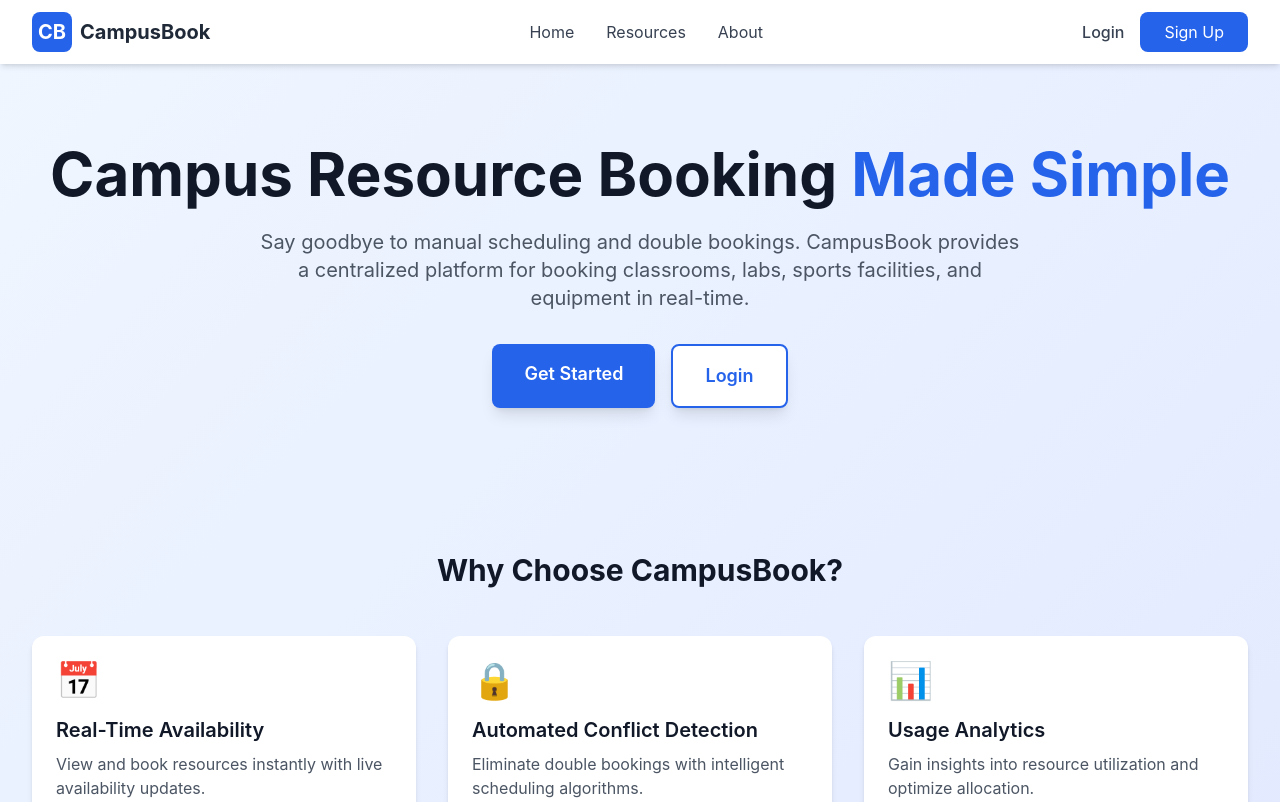
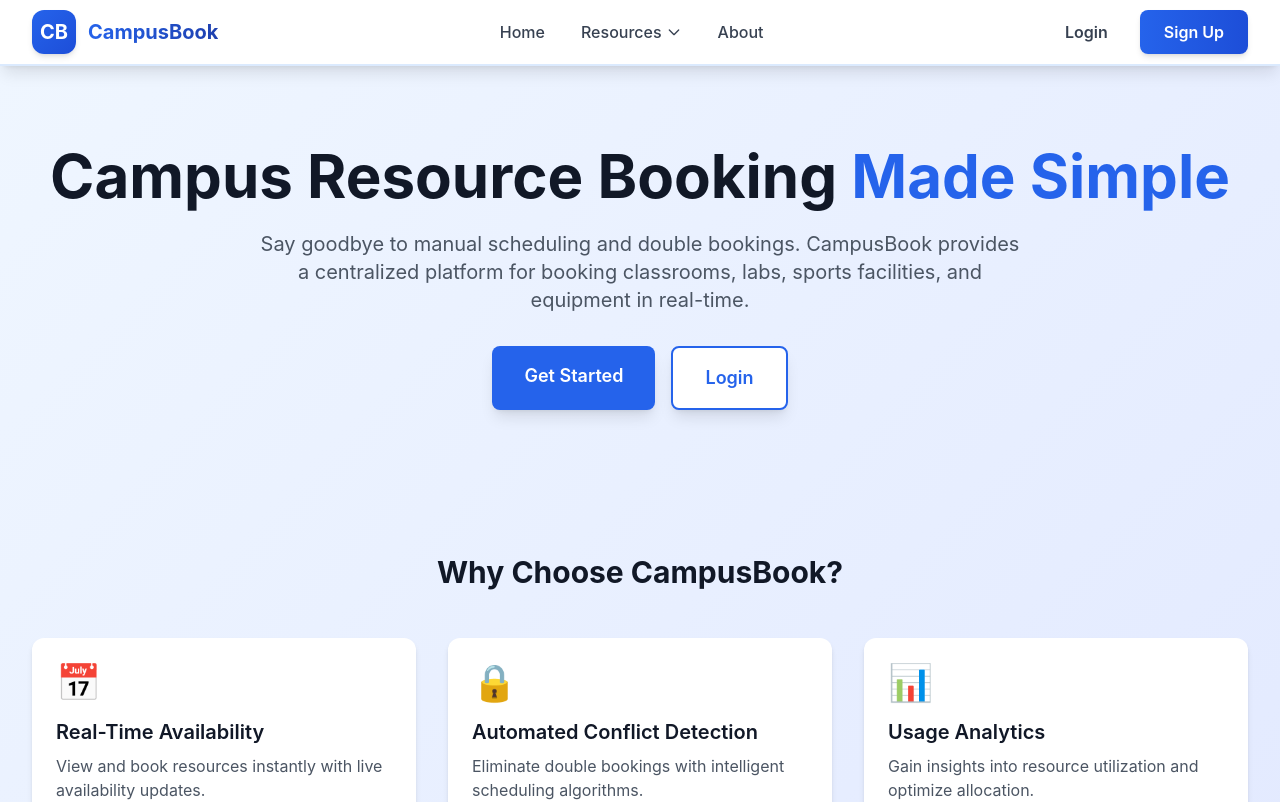
Before and after one commit to itsaayush77/Campus-Resource-Booking-Optimization-System-Final-Year-Project, a React app in the folder frontend/: page / in a window 1280 px wide. Shown: the top 802 px of the page. Built offline with nearby package versions, Linux system fonts and the light colour scheme; the HTML template or start-up script is replaced by a standard one.

Commit message:
feat: enhance Navbar with resources dropdown menu and improved styling

```diff
--- a/frontend/src/components/Navbar.jsx
+++ b/frontend/src/components/Navbar.jsx
@@ -3,6 +3,8 @@ import { useState } from 'react'
 
 const Navbar = () => {
   const [isLoggedIn, setIsLoggedIn] = useState(false)
+  const [isResourcesOpen, setIsResourcesOpen] = useState(false)
+  const [isMobileMenuOpen, setIsMobileMenuOpen] = useState(false)
   const navigate = useNavigate()
 
   const handleLogout = () => {
@@ -10,44 +12,100 @@ const Navbar = () => {
     navigate('/')
   }
 
+  const resourceTypes = [
+    { name: 'Study Rooms', icon: '📚', path: '/resources/study-rooms' },
+    { name: 'Labs', icon: '🔬', path: '/resources/labs' },
+    { name: 'Equipment', icon: '💻', path: '/resources/equipment' },
+    { name: 'Meeting Rooms', icon: '🏢', path: '/resources/meeting-rooms' },
+    { name: 'Sports Facilities', icon: '⚽', path: '/resources/sports' },
+    { name: 'Auditoriums', icon: '🎭', path: '/resources/auditoriums' }
+  ]
+
   return (
-    <nav className="sticky top-0 z-50 bg-white shadow-md">
+    <nav className="sticky top-0 z-50 bg-white border-b-2 border-blue-100 shadow-lg">
       <div className="px-4 mx-auto max-w-7xl sm:px-6 lg:px-8">
         <div className="flex items-center justify-between h-16">
           {/* Logo */}
-          <Link to="/" className="flex items-center space-x-2">
-            <div className="flex items-center justify-center w-10 h-10 rounded-lg bg-primary">
+          <Link to="/" className="flex items-center space-x-3 group">
+            <div className="flex items-center justify-center transition-all duration-300 shadow-md w-11 h-11 bg-gradient-to-br from-blue-600 to-blue-700 rounded-xl group-hover:shadow-lg group-hover:scale-105">
               <span className="text-xl font-bold text-white">CB</span>
             </div>
-            <span className="text-xl font-bold text-gray-800">CampusBook</span>
+            <span className="text-xl font-bold text-transparent bg-gradient-to-r from-blue-600 to-blue-800 bg-clip-text">
+              CampusBook
+            </span>
           </Link>
 
-          {/* Navigation Links */}
-          <div className="items-center hidden space-x-8 md:flex">
-            <Link to="/" className="text-gray-700 transition duration-200 hover:text-primary">
+          {/* Desktop Navigation Links */}
+          <div className="items-center hidden space-x-1 md:flex">
+            <Link
+              to="/"
+              className="px-4 py-2 font-medium text-gray-700 transition duration-200 rounded-lg hover:text-blue-600 hover:bg-blue-50"
+            >
               Home
             </Link>
-            <Link to="/resources" className="text-gray-700 transition duration-200 hover:text-primary">
-              Resources
-            </Link>
-            <Link to="/about" className="text-gray-700 transition duration-200 hover:text-primary">
+
+            {/* Resources Dropdown */}
+            <div
+              className="relative"
+              onMouseEnter={() => setIsResourcesOpen(true)}
+              onMouseLeave={() => setIsResourcesOpen(false)}
+            >
+              <button
+                className="flex items-center px-4 py-2 space-x-1 font-medium text-gray-700 transition duration-200 rounded-lg hover:text-blue-600 hover:bg-blue-50"
+              >
+                <span>Resources</span>
+                <svg
+                  className={`w-4 h-4 transition-transform duration-200 ${isResourcesOpen ? 'rotate-180' : ''}`}
+                  fill="none"
+                  stroke="currentColor"
+                  viewBox="0 0 24 24"
+                >
+                  <path strokeLinecap="round" strokeLinejoin="round" strokeWidth={2} d="M19 9l-7 7-7-7" />
+                </svg>
+              </button>
+
+              {/* Dropdown Menu */}
+              {isResourcesOpen && (
+                <div className="absolute left-0 w-64 py-2 mt-2 bg-white border border-gray-100 shadow-2xl top-full rounded-xl animate-fadeIn">
+                  {resourceTypes.map((resource, index) => (
+                    <Link
+                      key={index}
+                      to={resource.path}
+                      className="flex items-center px-4 py-3 space-x-3 transition duration-200 hover:bg-blue-50 group"
+                    >
+                      <span className="text-2xl transition-transform duration-200 group-hover:scale-110">
+                        {resource.icon}
+                      </span>
+                      <span className="font-medium text-gray-700 group-hover:text-blue-600">
+                        {resource.name}
+                      </span>
+                    </Link>
+                  ))}
+                </div>
+              )}
+            </div>
+
+            <Link
+              to="/about"
+              className="px-4 py-2 font-medium text-gray-700 transition duration-200 rounded-lg hover:text-blue-600 hover:bg-blue-50"
+            >
               About
             </Link>
           </div>
 
           {/* Auth Buttons */}
-          <div className="flex items-center space-x-4">
+          <div className="items-center hidden space-x-3 md:flex">
             {!isLoggedIn ? (
               <>
                 <Link
                   to="/login"
-                  className="font-medium text-gray-700 transition duration-200 hover:text-primary"
+                  className="px-5 py-2 font-semibold text-gray-700 transition duration-200 hover:text-blue-600"
                 >
                   Login
                 </Link>
                 <Link
                   to="/signup"
-                  className="px-6 py-2 text-white transition duration-200 rounded-lg bg-primary hover:bg-blue-700"
+                  className="px-6 py-2.5 bg-gradient-to-r from-blue-600 to-blue-700 text-white rounded-lg hover:from-blue-700 hover:to-blue-800 transition-all duration-200 shadow-md hover:shadow-lg font-semibold"
                 >
                   Sign Up
                 </Link>
@@ -56,20 +114,95 @@ const Navbar = () => {
               <>
                 <Link
                   to="/dashboard"
-                  className="font-medium text-gray-700 transition duration-200 hover:text-primary"
+                  className="px-5 py-2 font-semibold text-gray-700 transition duration-200 hover:text-blue-600"
                 >
                   Dashboard
                 </Link>
                 <button
                   onClick={handleLogout}
-                  className="px-6 py-2 text-white transition duration-200 bg-red-500 rounded-lg hover:bg-red-600"
+                  className="px-6 py-2.5 bg-gradient-to-r from-red-500 to-red-600 text-white rounded-lg hover:from-red-600 hover:to-red-700 transition-all duration-200 shadow-md hover:shadow-lg font-semibold"
                 >
                   Logout
                 </button>
               </>
             )}
           </div>
+
+          {/* Mobile Menu Button */}
+          <button
+            onClick={() => setIsMobileMenuOpen(!isMobileMenuOpen)}
+            className="p-2 transition duration-200 rounded-lg md:hidden hover:bg-gray-100"
+          >
+            <svg className="w-6 h-6" fill="none" stroke="currentColor" viewBox="0 0 24 24">
+              {isMobileMenuOpen ? (
+                <path strokeLinecap="round" strokeLinejoin="round" strokeWidth={2} d="M6 18L18 6M6 6l12 12" />
+              ) : (
+                <path strokeLinecap="round" strokeLinejoin="round" strokeWidth={2} d="M4 6h16M4 12h16M4 18h16" />
+              )}
+            </svg>
+          </button>
         </div>
+
+        {/* Mobile Menu */}
+        {isMobileMenuOpen && (
+          <div className="py-4 border-t border-gray-100 md:hidden">
+            <Link to="/" className="block px-4 py-2 text-gray-700 rounded-lg hover:bg-blue-50">
+              Home
+            </Link>
+            <div className="px-4 py-2">
+              <button
+                onClick={() => setIsResourcesOpen(!isResourcesOpen)}
+                className="flex items-center justify-between w-full font-medium text-left text-gray-700"
+              >
+                Resources
+                <svg
+                  className={`w-4 h-4 transition-transform ${isResourcesOpen ? 'rotate-180' : ''}`}
+                  fill="none"
+                  stroke="currentColor"
+                  viewBox="0 0 24 24"
+                >
+                  <path strokeLinecap="round" strokeLinejoin="round" strokeWidth={2} d="M19 9l-7 7-7-7" />
+                </svg>
+              </button>
+              {isResourcesOpen && (
+                <div className="mt-2 ml-4 space-y-1">
+                  {resourceTypes.map((resource, index) => (
+                    <Link
+                      key={index}
+                      to={resource.path}
+                      className="flex items-center px-3 py-2 space-x-2 text-gray-600 rounded-lg hover:bg-blue-50"
+                    >
+                      <span>{resource.icon}</span>
+                      <span>{resource.name}</span>
+                    </Link>
+                  ))}
+                </div>
+              )}
+            </div>
+            <Link to="/about" className="block px-4 py-2 text-gray-700 rounded-lg hover:bg-blue-50">
+              About
+            </Link>
+            {!isLoggedIn ? (
+              <>
+                <Link to="/login" className="block px-4 py-2 mt-2 text-gray-700 rounded-lg hover:bg-blue-50">
+                  Login
+                </Link>
+                <Link to="/signup" className="block px-4 py-2 mx-4 mt-2 text-center text-white bg-blue-600 rounded-lg">
+                  Sign Up
+                </Link>
+              </>
+            ) : (
+              <>
+                <Link to="/dashboard" className="block px-4 py-2 mt-2 text-gray-700 rounded-lg hover:bg-blue-50">
+                  Dashboard
+                </Link>
+                <button onClick={handleLogout} className="block w-full px-4 py-2 mx-4 mt-2 text-white bg-red-500 rounded-lg">
+                  Logout
+                </button>
+              </>
+            )}
+          </div>
+        )}
       </div>
     </nav>
   )
```
